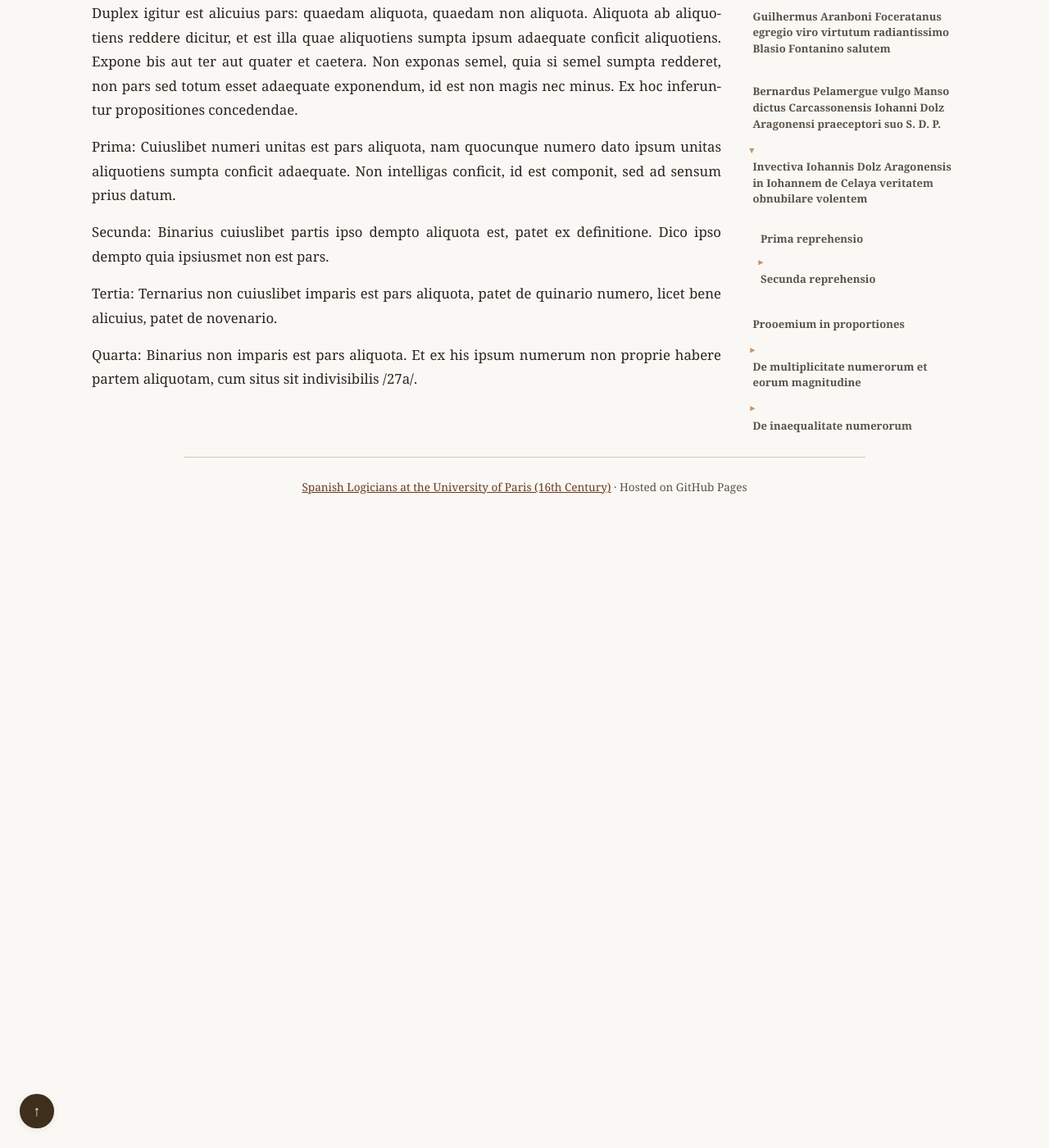
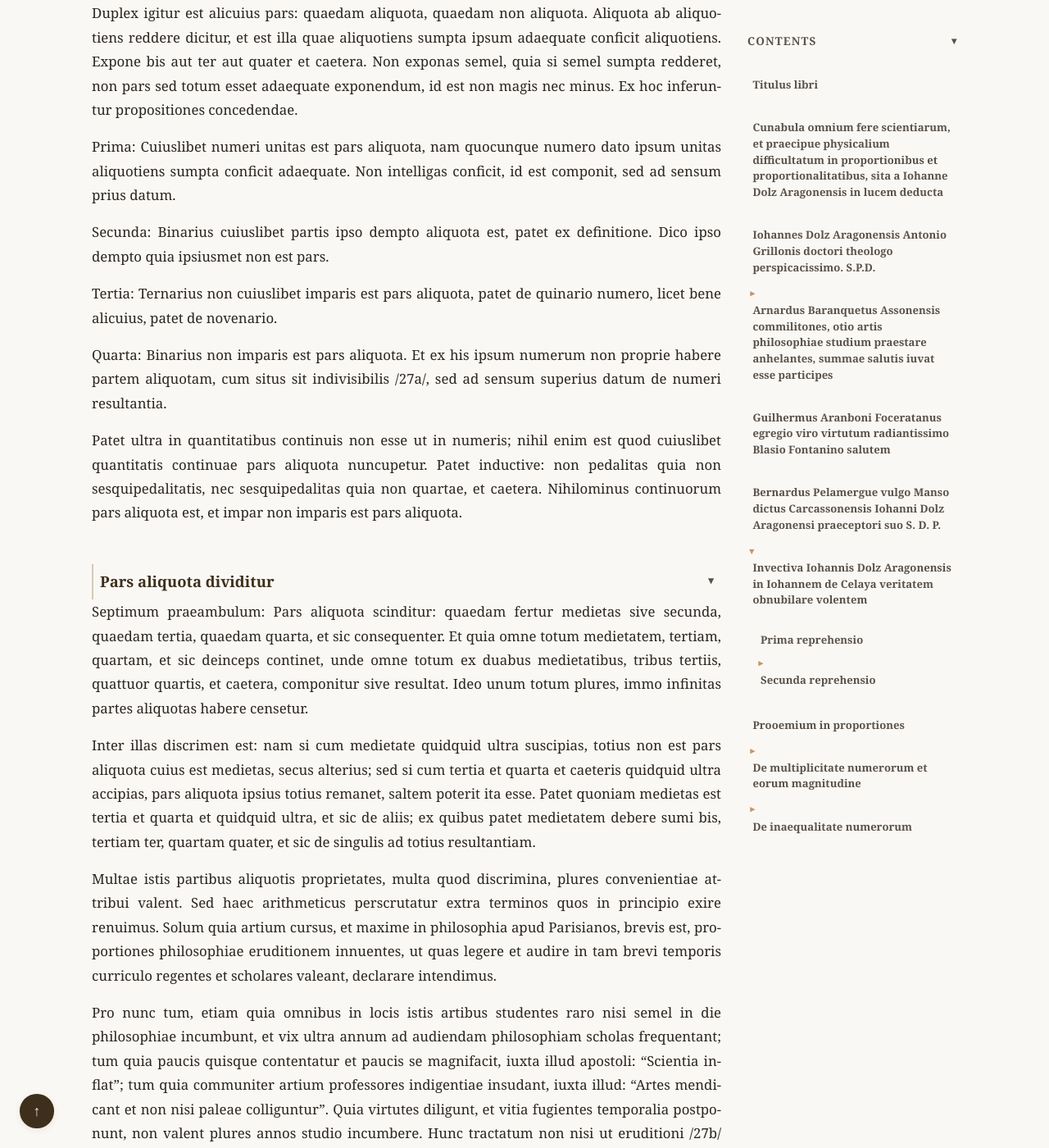
Before and after one commit to JoseBalado/Spanish-Logicians-at-the-University-of-Paris, a Jekyll site: the page built from philosophers/Juan-Dolz-del-Castellar/Cunabula-omnium-fere-scientiarum-1518.md, in a window 1280 px wide and 1400 px high, scrolled down 25582 px. Shown: the whole window at 82% size. Built offline with Jekyll 4.4.1, drawn with Linux system fonts in a browser that asks for light colours; before the commit the page ends 26212 px from its top, so only the background shows below that; some of the changed text lies outside the part shown.

Commit message:
Dolz. Cunabula, page 27

```diff
--- a/philosophers/Juan-Dolz-del-Castellar/Cunabula-omnium-fere-scientiarum-1518.md
+++ b/philosophers/Juan-Dolz-del-Castellar/Cunabula-omnium-fere-scientiarum-1518.md
@@ -482,8 +482,39 @@
 
 Tertia: Ternarius non cuiuslibet imparis est pars aliquota, patet de quinario numero, licet bene alicuius, patet de novenario.
 
-Quarta: Binarius non imparis est pars aliquota. Et ex his ipsum numerum non proprie habere partem aliquotam, cum situs sit indivisibilis /27a/.
+Quarta: Binarius non imparis est pars aliquota. Et ex his ipsum numerum non proprie habere partem aliquotam, cum situs sit indivisibilis /27a/, sed ad sensum superius datum de numeri resultantia.
 
+Patet ultra in quantitatibus continuis non esse ut in numeris; nihil enim est quod cuiuslibet quantitatis continuae pars aliquota nuncupetur. Patet inductive: non pedalitas quia non sesquipedalitatis, nec sesquipedalitas quia non quartae, et caetera. Nihilominus continuorum pars aliquota est, et impar non imparis est pars aliquota.
+
+### Pars aliquota dividitur
+
+Septimum praeambulum: Pars aliquota scinditur: quaedam fertur medietas sive secunda, quaedam tertia, quaedam quarta, et sic consequenter. Et quia omne totum medietatem, tertiam, quartam, et sic deinceps continet, unde omne totum ex duabus medietatibus, tribus tertiis, quattuor quartis, et caetera, componitur sive resultat. Ideo unum totum plures, immo infinitas partes aliquotas habere censetur.
+
+Inter illas discrimen est: nam si cum medietate quidquid ultra suscipias, totius non est pars aliquota cuius est medietas, secus alterius; sed si cum tertia et quarta et caeteris quidquid ultra accipias, pars aliquota ipsius totius remanet, saltem poterit ita esse. Patet quoniam medietas est tertia et quarta et quidquid ultra, et sic de aliis; ex quibus patet medietatem debere sumi bis, tertiam ter, quartam quater, et sic de singulis ad totius resultantiam.
+
+Multae istis partibus aliquotis proprietates, multa quod discrimina, plures convenientiae attribui valent. Sed haec arithmeticus perscrutatur extra terminos quos in principio exire renuimus. Solum quia artium cursus, et maxime in philosophia apud Parisianos, brevis est, proportiones philosophiae eruditionem innuentes, ut quas legere et audire in tam brevi temporis curriculo regentes et scholares valeant, declarare intendimus.
+
+Pro nunc tum, etiam quia omnibus in locis istis artibus studentes raro nisi semel in die philosophiae incumbunt, et vix ultra annum ad audiendam philosophiam scholas frequentant; tum quia paucis quisque contentatur et paucis se magnifacit, iuxta illud apostoli: "Scientia inflat"; tum quia communiter artium professores indigentiae insudant, iuxta illud: "Artes mendicant et non nisi paleae colliguntur". Quia virtutes diligunt, et vitia fugientes temporalia postponunt, non valent plures annos studio incumbere. Hunc tractatum non nisi ut eruditioni /27b/ philosophiae tam brevi tempore eorum indigentiae annuamus, non prolixiorem in aliis impertinentibus mathematicalibus philosophiae adiecimus.
+
+### Octavum praeambulum
+
+Octavum praeambulum: Respiciens definitionem partis non aliquotae. Quia, et si communiter praeambulum non fiat super hoc, difficultas facienda tamen est ut ostendam; et quaeritur quae sit eius definitio.
+
+Si dicas debet definiri opposito modo aliquota ad partem aliquotam, tunc ergo definitio esset haec:
+
+### Pars non aliquota
+
+> Pars non aliquota est quae, non aliquotiens sumpta, ipsum totum conficit adaequate.
+
+Ex hac sequitur definitione quod binarius non est pars non aliquota, quia falsum quod non aliquotiens ipsum totum conficiat adaequate; immo quaternarium aliquotiens conficit adaequate, quod tamen debeat dici pars non aliquota patet: est pars non aliquota ternarii, ergo est non aliquota.
+
+Consequentiam concederet mathematicus, quidquid diceret logicus. Si alio modo definire voluerint, scilicet: "Pars non aliquota est quae aliquotiens sumpta, aliquod totum non conficit adaequate", sequitur quod eadem est pars aliquota et non aliquota. Sic patet de binario, qui est aliquota ut constat, et etiam non aliquota; nam aliquod totum aliquotiens non conficit adaequate, puta binarium.
+
+Resolutio tamen erit haec: descriptio termini spontanea, est et unaquaeque data sustentabilis est, sed consequenter loqui opus est. Prima potest admitti, et diceretur binarium non esse non aliquotam, immo vix illo modo non aliquotam reperies, sed nihilominus diceretur non aliquota binarii aut quinarii; tunc merito negaretur ille arguendi modus: "est non aliquota binarii; ergo est non aliquota".
+
+Mathematicus non sic loqueretur, quia non staret in rigore illius descriptionis; si sibi tamen supponeretur, admittere deberet per regulam famosam artis obligatoriae: "quilibet terminus potest converti cum quolibet alio per novam impositionem". Si vero teneatur secunda descriptio, fateor eandem partem esse aliquotam et non aliquotam simul; et hoc consonat mathematicis, nec illi termini contradictorie caperentur, quia, ut vides, descriptiones non opponerentur. Ut dicunt Dialectici de conceptu ultimato et non ultimato, ibi praesupponimus, quantum ad quantitatem, idem esse quod distinguantur aut non, in lectura philosophiae aperuimus.
+
+His praeambulis positis, ponendae /28a/ sunt definitiones hunc primum articulum respiciens.
 
 <!--
 ## Apparatus Criticus Reference
@@ -516,6 +547,8 @@
 Page 24: Forliviensem ] emend. Forlumensem
 Page 26a: phantastica ] emend. fantastica
 Page 26a: aequalis ] emend. et qualis
+Page 27a: sesquipedalitatis ] emend. se imipedalitatis
+Page 27a: sesquipedalitas ] emend. se imipedalitas
 
 
 -->
```
Also changed, not shown: cspell-latin-custom.txt (+9 -0 lines), 1 other file.
